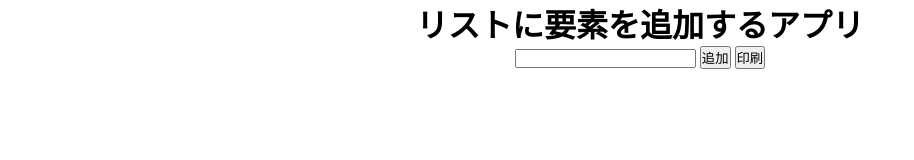
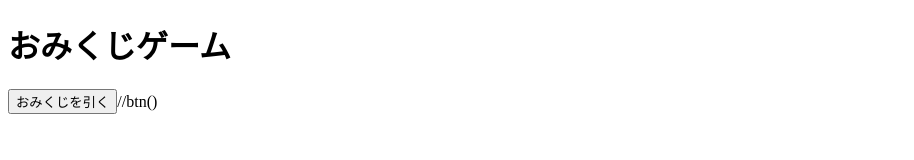
Before and after one commit to iteenfk/iteenmw, a plain HTML site: page index.html in a window 1280 px wide. Shown: the whole page, without its empty margins (0-914 px from the left). Drawn offline with Linux system fonts and the light colour scheme.

Commit message:
Add files via upload

```diff
--- a/index.html
+++ b/index.html
@@ -1,49 +1,24 @@
 <!DOCTYPE html>
-<html lang="en">
+<html lang="ja">
 <head>
     <meta charset="UTF-8">
     <meta name="viewport" content="width=device-width, initial-scale=1.0">
-    <title>リストに要素を追加するアプリ</title>
-    <style>
-        *{
-            padding: 0;
-            margin: 0;
-        }
-        .dsp_c{
-            text-align: center;
-        }
-    </style>
+    <title>おみくじゲーム</title>
 </head>
 <body>
-    <div class="dsp_c">
-
-        <h1>リストに要素を追加するアプリ</h1>
-        <input type="text" id="in_id">
-        <button onclick="btn()">追加</button>
-        <button onclick="p()">印刷</button>
-        <ul>
-
-        </ul>
-    </div>
-
+    <h1>おみくじゲーム</h1>
+    <button onclick="btn()">おみくじを引く</button>//btn()
+    <div id="output_id"></div>
     <script>
-        "use strict";
-
         function btn(){
 
-            const input = document.getElementById("in_id").value;
-            if (input != ""){
-                const li = document.createElement("li");
-                li.textContent = document.getElementById("in_id").value;
-                const ul = document.querySelector("ul");
-                ul.appendChild(li);
+            const output =document.getElementById("output_id");
 
-                document.getElementById("in_id").value = "";
-            }
-        }
 
-        function p(){
-            window.print();
+            const omikuji =["大吉","中吉","小吉","吉","凶","大凶"];
+            const i = Math.floor(Math.random() * omikuji.length);
+            const result = omikuji[i];
+            output.textContent = "おみくじの結果"+ ":"+ result;
         }
     </script>
 </body>
```
